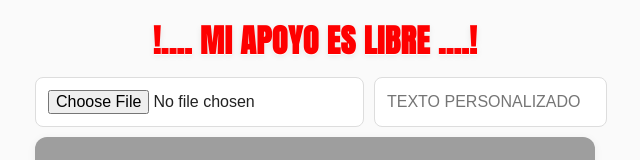
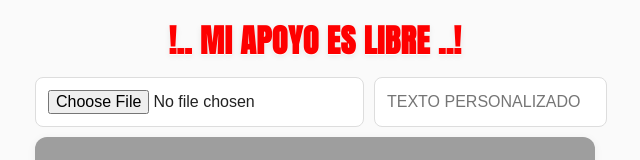
Before and after one commit to columnaintegracion/PandoLibre, a plain HTML site: page index.html in a window 1280 px wide. Shown: the top 160 px of the page, without its empty margins (325-965 px from the left). Drawn offline with Linux system fonts and the light colour scheme.

Commit message:
Update index.html

```diff
--- a/index.html
+++ b/index.html
@@ -72,7 +72,7 @@
 </head>
 <body>
   <div class="wrap">
-    <h2>!.... MI APOYO ES LIBRE ....!</h2>
+    <h2>!.. MI APOYO ES LIBRE ..!</h2>
 
     <div class="controls">
       <input type="file" id="upload" accept="image/*" />
```
